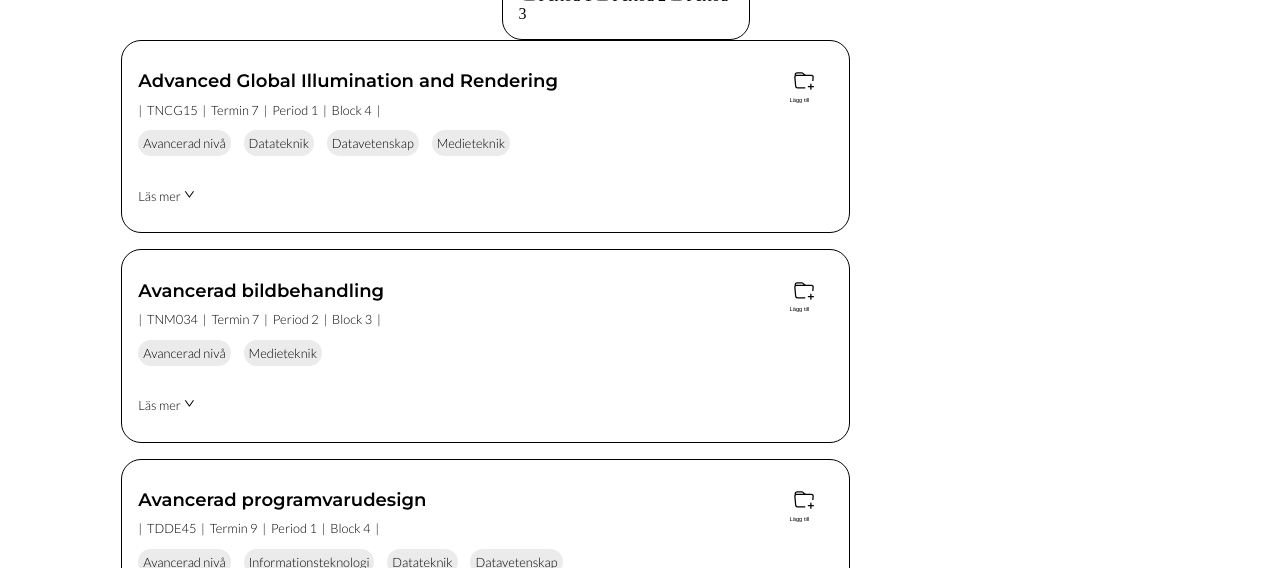
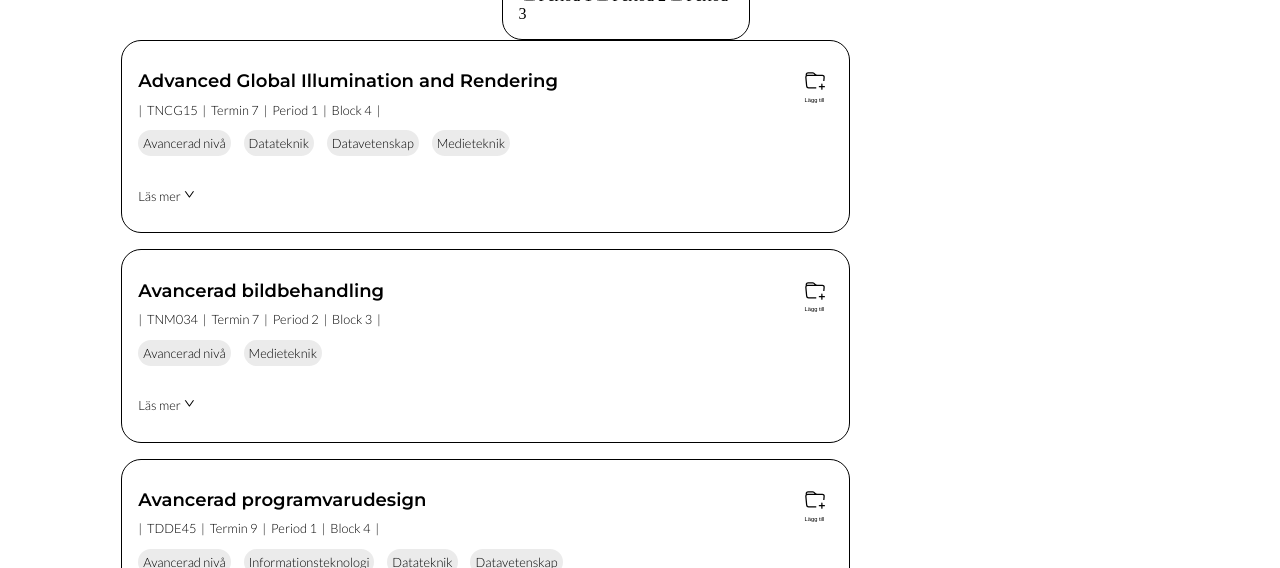
Before and after one commit to jronnefalk/lithe_val, a React (Create React App) app: page / in a window 1280 px wide. Shown: the part 232-800 px from the top of the page. Built offline with nearby package versions, Linux system fonts and the light colour scheme; no server answers.

Commit message:
ändrat lite

```diff
--- a/src/components/Kurs.js
+++ b/src/components/Kurs.js
@@ -84,7 +84,7 @@ export default function Kurs(props) {
           <button className="Lägg-till-knapp" onClick={handleDelete}>
             {" "}
             <BsTrash3 size={20} />
-            <p>Ta bort kurs</p>
+            <p>Ta bort</p>
           </button>
         )}
 
--- a/src/design/kurser.css
+++ b/src/design/kurser.css
@@ -44,12 +44,11 @@
     font-size: 50%;
     position: relative;
     top: -65px;
-    left: 650px;
+    left: 95%;
 }
 
 .Lägg-till-knapp p {
     font-size: 90%;
-    margin-left: -0.3rem
 }
 
 .firstheader {
```
